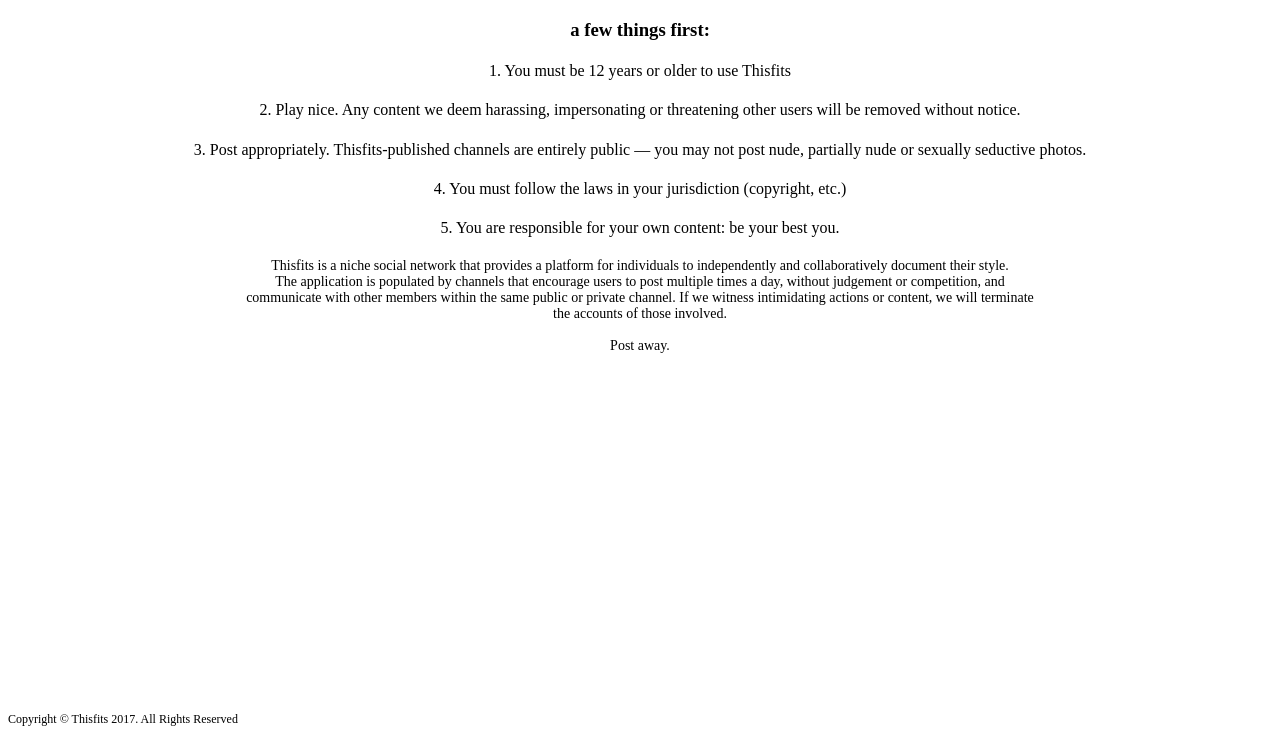
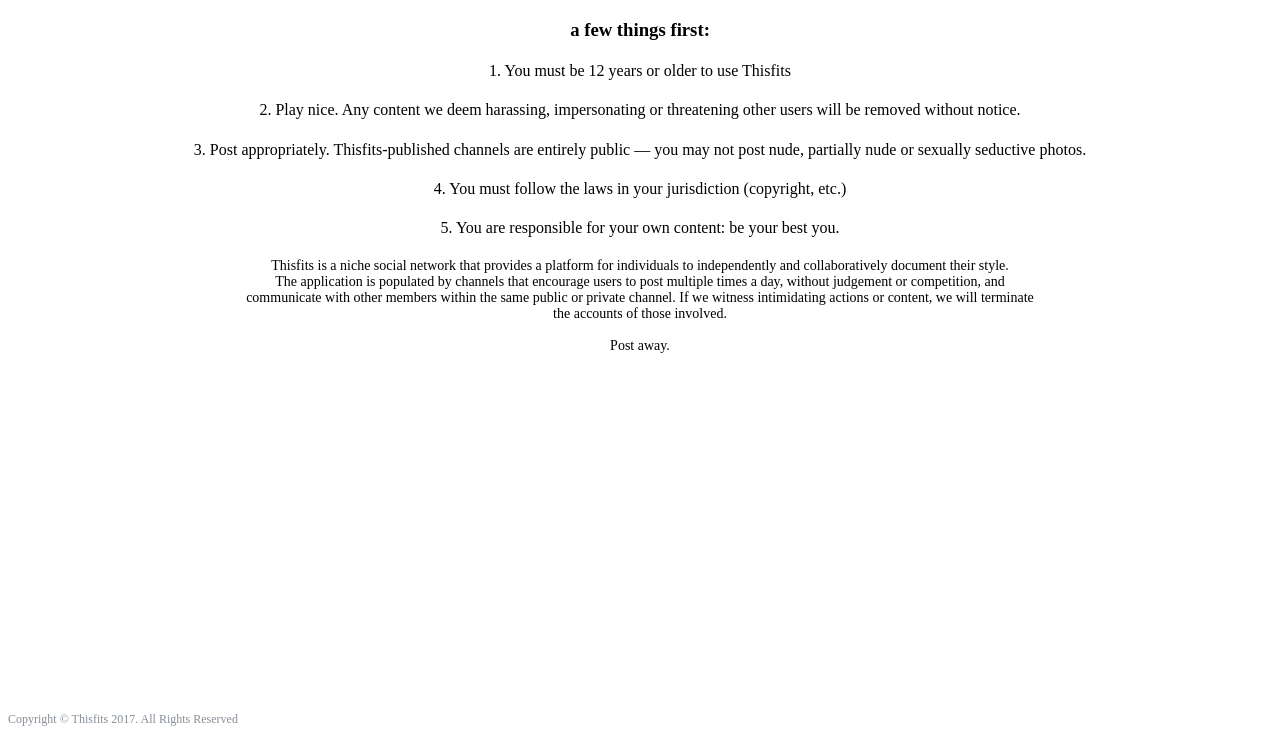
Before and after one commit to sarahshavin/sarahshavin.github.io, a website: page terms.html in a window 1280 px wide. Shown: the part 61-800 px from the top of the page. Drawn offline with Linux system fonts and the light colour scheme.

Commit message:
changed terms copyright text to gray

```diff
--- a/css/terms.css
+++ b/css/terms.css
@@ -30,6 +30,7 @@
 
 footer>p {
   font-size: 12px;
+  color: #868e96;
   text-align: left;
   position: absolute;
   bottom:0;
```
